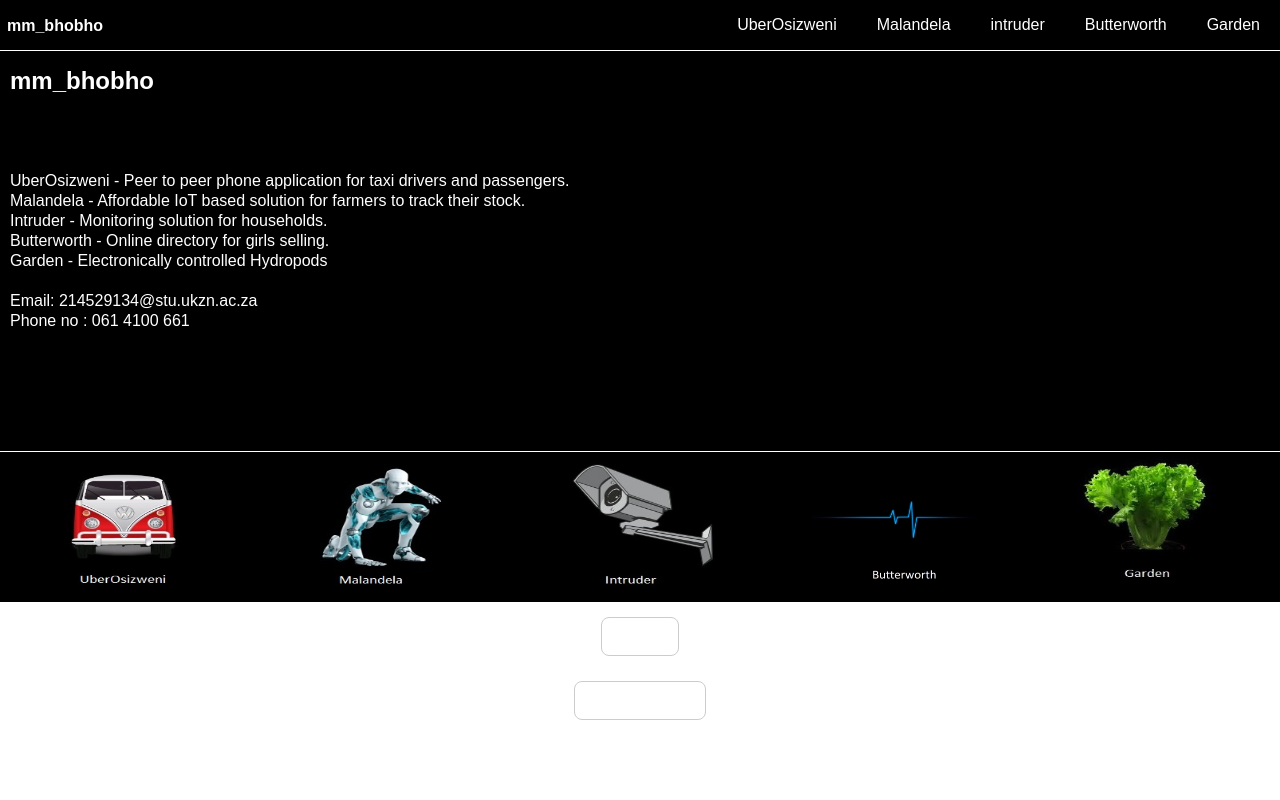
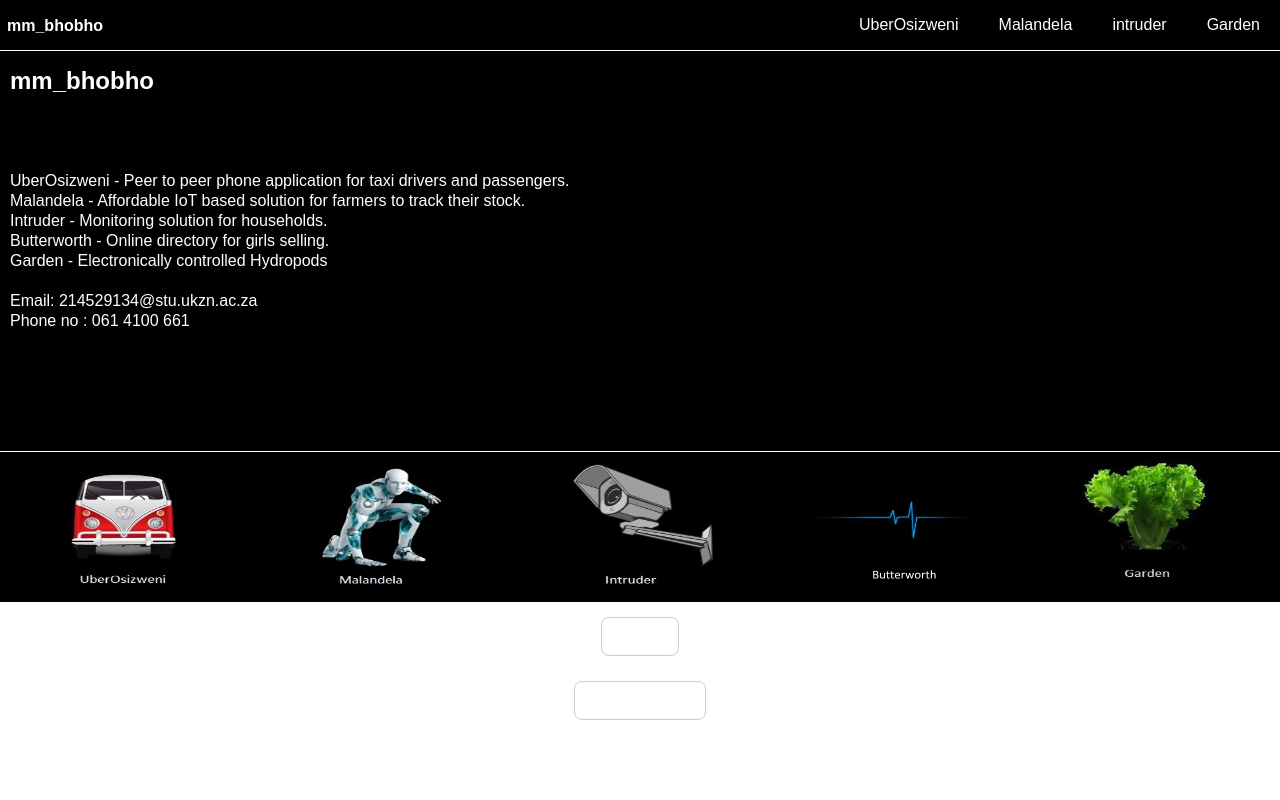
Before and after one commit to mmbhobho/mbhobho.github.io, a plain HTML site: page html/home.html in a window 1280 px wide. Shown: the top 800 px of the page. Drawn offline with Linux system fonts and the light colour scheme.

Commit message:
butterworth

```diff
--- a/html/home.html
+++ b/html/home.html
@@ -17,7 +17,7 @@
 					<li><a href="UberOsizweni.html">UberOsizweni</a></li>
 					<li><a href="TrackMyStock.html">Malandela</a></li>
 					<li><a href="intruder.html">intruder</a></li>
-					<li><a href="Butterworth.html">Butterworth</a></li>
+
 					<li><a href="Garden.html">Garden</a></li>
 				</nav>
 			</div>
```
